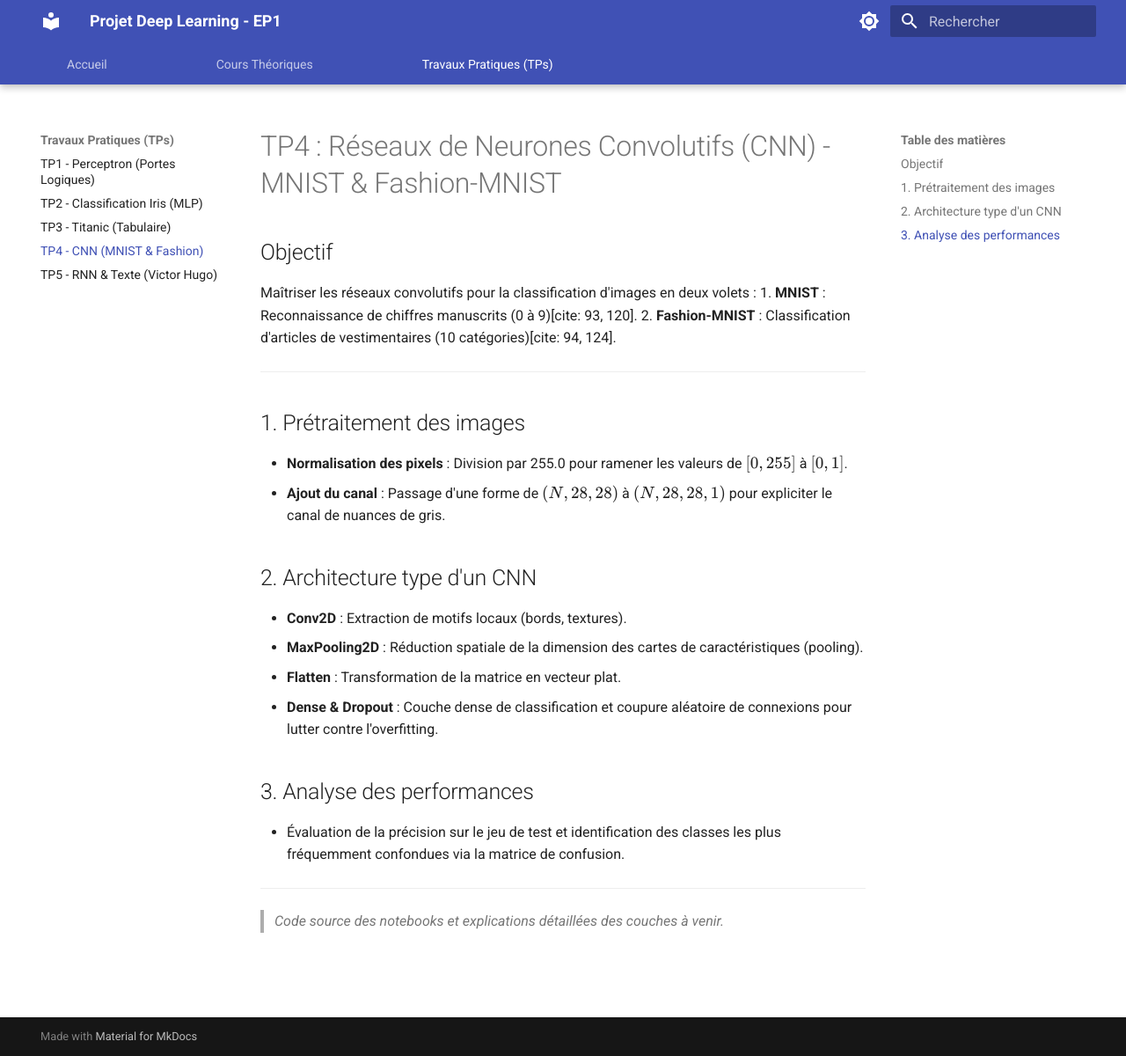
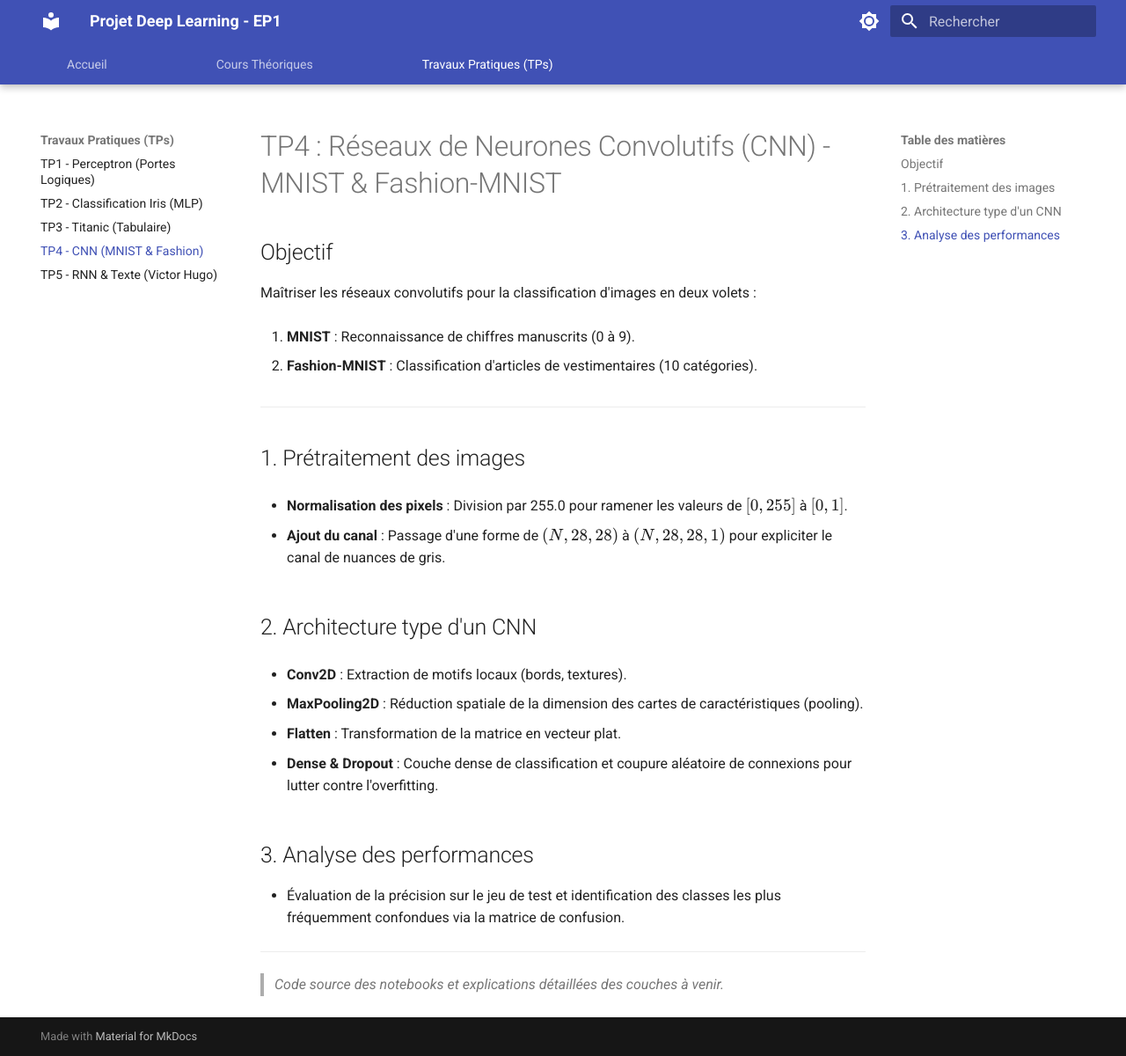
Before and after one commit to GregoryElBajoury/deep-learning-ep1, an MkDocs documentation site: the page built from docs/tps/tp4-cnn-mnist.md, in a window 1280 px wide and 1200 px high. Shown: the whole window at 88% size. Built offline with MkDocs 1.6.1 and Material for MkDocs 9.7.7, drawn with Linux system fonts in a browser that asks for light colours.

Commit message:
feat: deuxieme nettoyage des tp

```diff
--- a/docs/tps/tp4-cnn-mnist.md
+++ b/docs/tps/tp4-cnn-mnist.md
@@ -2,22 +2,31 @@
 
 ## Objectif
 Maîtriser les réseaux convolutifs pour la classification d'images en deux volets :
-1. **MNIST** : Reconnaissance de chiffres manuscrits (0 à 9)[cite: 93, 120].
-2. **Fashion-MNIST** : Classification d'articles de vestimentaires (10 catégories)[cite: 94, 124].
+
+1. **MNIST** : Reconnaissance de chiffres manuscrits (0 à 9).
+
+2. **Fashion-MNIST** : Classification d'articles de vestimentaires (10 catégories).
 
 ---
 
 ## 1. Prétraitement des images
+
 * **Normalisation des pixels** : Division par 255.0 pour ramener les valeurs de $[0, 255]$ à $[0, 1]$.
+
 * **Ajout du canal** : Passage d'une forme de $(N, 28, 28)$ à $(N, 28, 28, 1)$ pour expliciter le canal de nuances de gris.
 
 ## 2. Architecture type d'un CNN
+
 * **Conv2D** : Extraction de motifs locaux (bords, textures).
+
 * **MaxPooling2D** : Réduction spatiale de la dimension des cartes de caractéristiques (pooling).
+
 * **Flatten** : Transformation de la matrice en vecteur plat.
+
 * **Dense & Dropout** : Couche dense de classification et coupure aléatoire de connexions pour lutter contre l'overfitting.
 
 ## 3. Analyse des performances
+
 * Évaluation de la précision sur le jeu de test et identification des classes les plus fréquemment confondues via la matrice de confusion.
 
 ---
```
Also changed, not shown: docs/tps/tp2-iris-mlp.md (+1 -1 lines).
